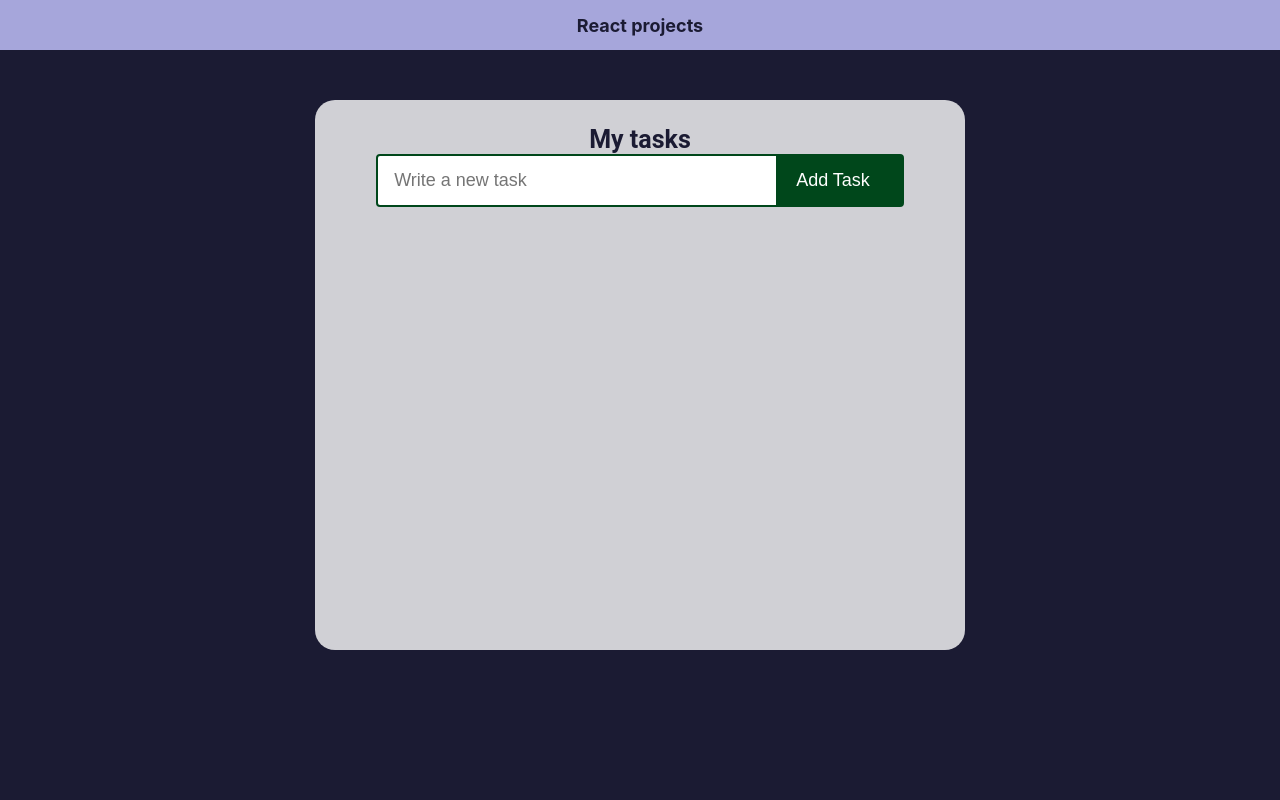
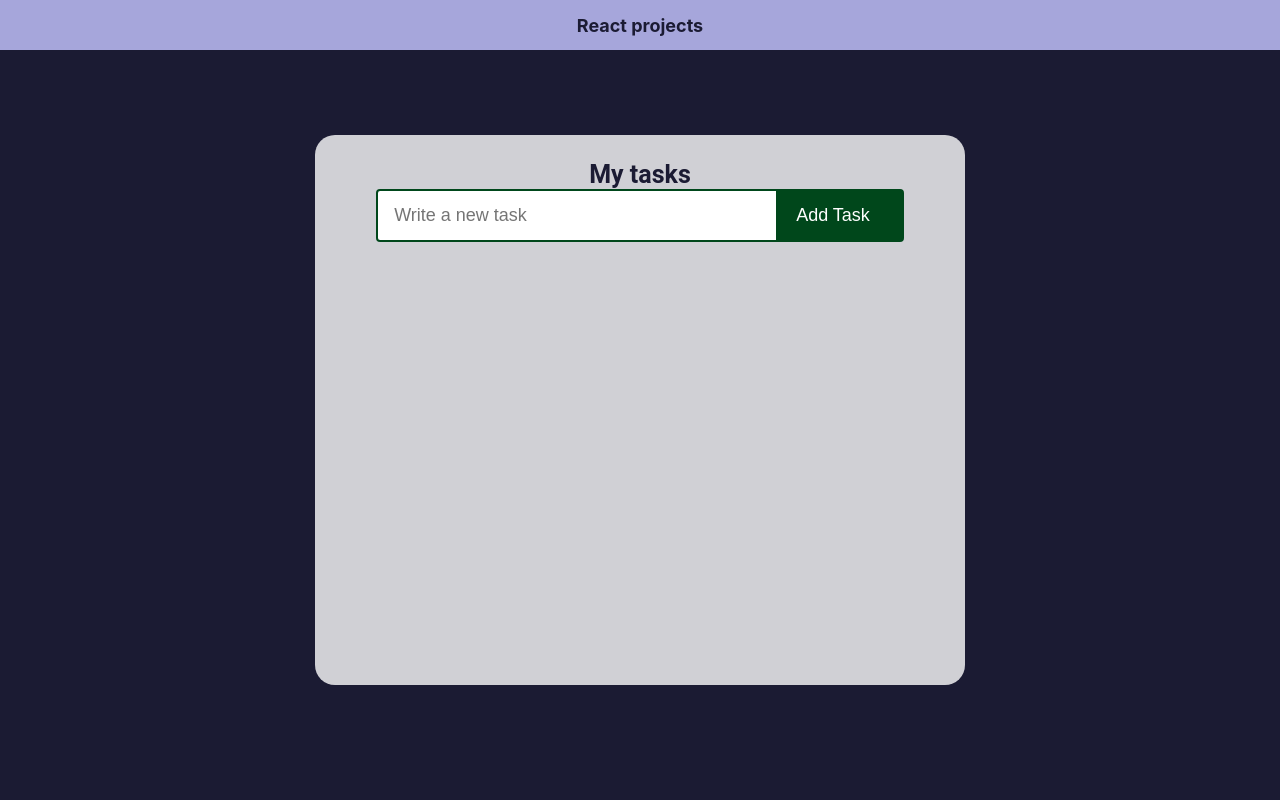
Before and after one commit to LisJorge/free-code-camp-react-projects, a React (Create React App) app: page /task-app in a window 1280 px wide. Shown: the top 800 px of the page. Built offline with nearby package versions, Linux system fonts and the light colour scheme.

Commit message:
🩹 Fix tasks ui

```diff
--- a/src/App.jsx
+++ b/src/App.jsx
@@ -19,13 +19,13 @@ function App() {
       <nav>
         <ul>
           <li>
-            <a href='/'>Calculator</a>
+            <a href='/calculator'>Calculator</a>
           </li>
           <li>
-            <a href='/'>Counter</a>
+            <a href='/counter'>Counter</a>
           </li>
           <li>
-            <a href='/'>Task Manager</a>
+            <a href='/task-app'>Task Manager</a>
           </li>
         </ul>
       </nav>
--- a/src/components/task-manager/TaskUI.jsx
+++ b/src/components/task-manager/TaskUI.jsx
@@ -3,12 +3,10 @@ import TaskList from './TaskList';
 
 function TaskUI() {
   return (
-    <div className="TaskUI">
-      <div className='task-app'>
-        <div className='task-list'>
+    <div className='task-app'>
+      <div className='task-list'>
         <h1>My tasks</h1>
-        <TaskList/>
-        </div>
+        <TaskList />
       </div>
     </div>
   );
--- a/src/styles/task-manager/TaskUI.css
+++ b/src/styles/task-manager/TaskUI.css
@@ -6,6 +6,7 @@ h1{
 }
 
 .task-app{
+  height: 80vh;
   margin-top: 40px;
   display: flex;
   flex-wrap: wrap;
```
